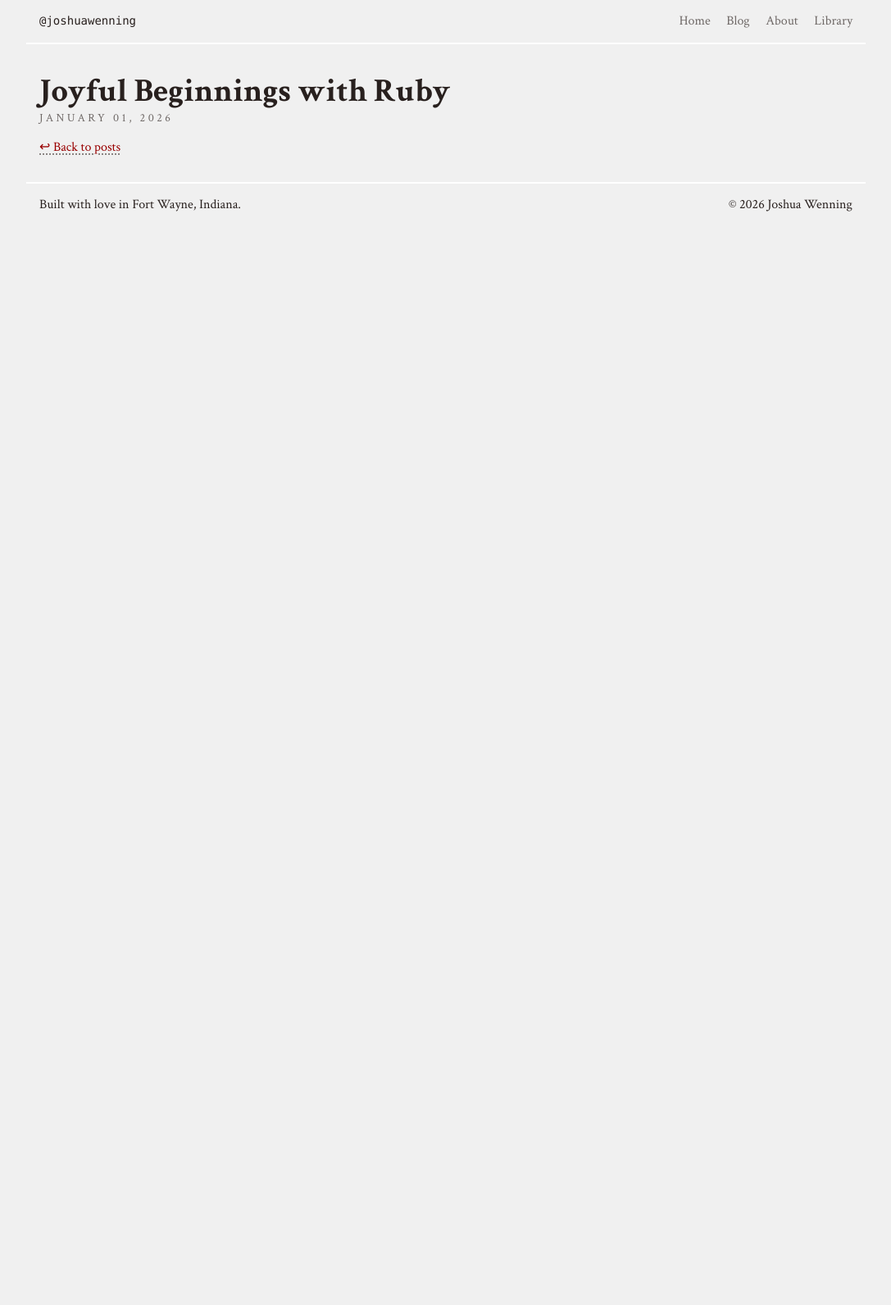
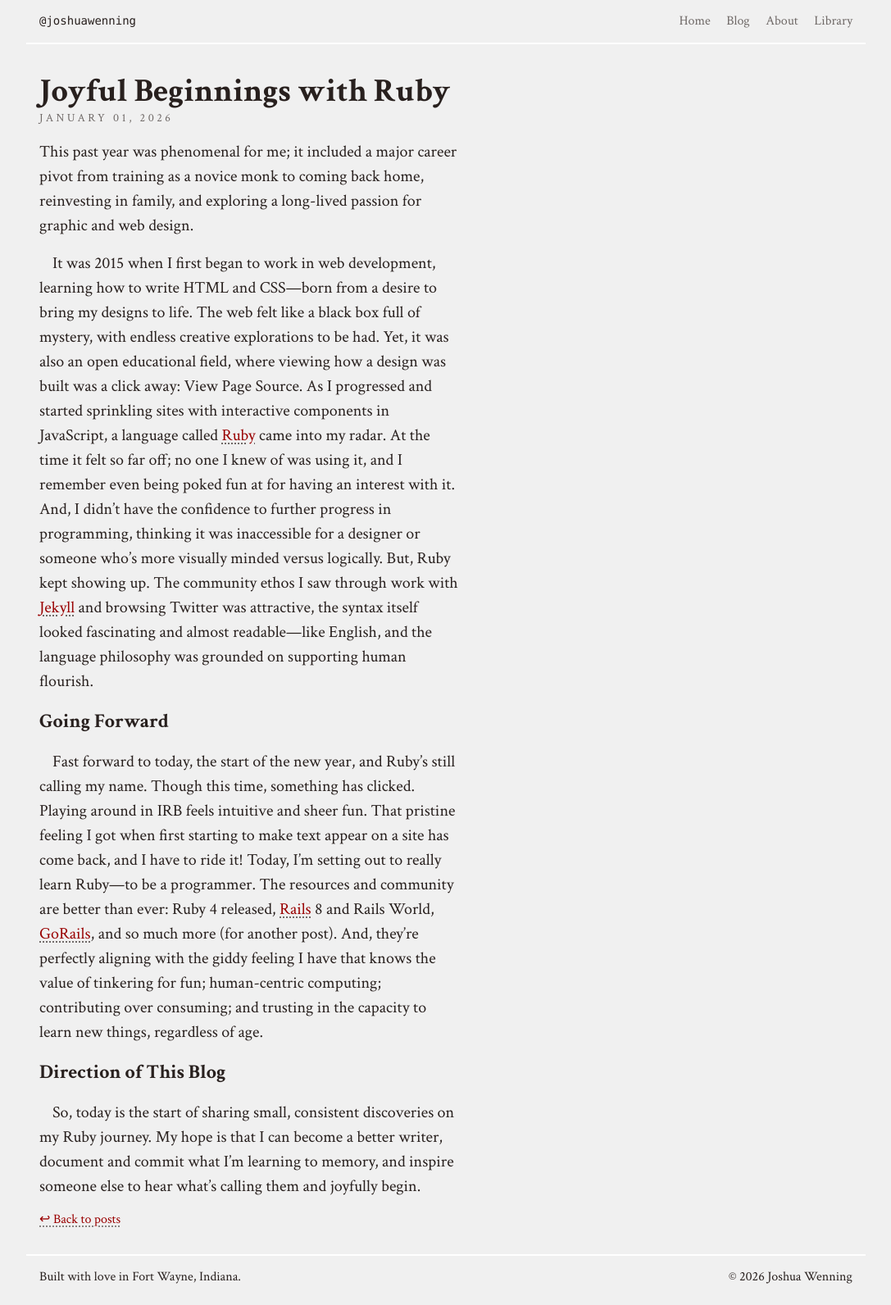
Before and after one commit to joshuawenning/blog, a Jekyll site: the page built from _posts/2026-01-01-joyful-beginnings-with-ruby.md, in a window 1280 px wide. Shown: the whole page at 82% size, without its empty margins (96-1183 px from the left). Built offline with Jekyll 4.4.1, drawn with Linux system fonts in a browser that asks for light colours; before the commit the page ends 900 px from its top, so only the background shows below that.

Commit message:
Create a new year post

```diff
--- a/_posts/2026-01-01-joyful-beginnings-with-ruby.md
+++ b/_posts/2026-01-01-joyful-beginnings-with-ruby.md
@@ -3,3 +3,15 @@ layout: post
 tags: programming
 title: Joyful Beginnings with Ruby
 ---
+
+This past year was phenomenal for me; it included a major career pivot from training as a novice monk to coming back home, reinvesting in family, and exploring a long-lived passion for graphic and web design.
+
+It was 2015 when I first began to work in web development, learning how to write HTML and CSS&mdash;born from a desire to bring my designs to life. The web felt like a black box full of mystery, with endless creative explorations to be had. Yet, it was also an open educational field, where viewing how a design was built was a click away: View Page Source. As I progressed and started sprinkling sites with interactive components in JavaScript, a language called [Ruby](https://www.ruby-lang.org/en/) came into my radar. At the time it felt so far off; no one I knew of was using it, and I remember even being poked fun at for having an interest with it. And, I didn't have the confidence to further progress in programming, thinking it was inaccessible for a designer or someone who's more visually minded versus logically. But, Ruby kept showing up. The community ethos I saw through work with [Jekyll](https://jekyllrb.com/) and browsing Twitter was attractive, the syntax itself looked fascinating and almost readable&mdash;like English, and the language philosophy was grounded on supporting human flourish.
+
+## Going Forward
+
+Fast forward to today, the start of the new year, and Ruby's still calling my name. Though this time, something has clicked. Playing around in IRB feels intuitive and sheer fun. That pristine feeling I got when first starting to make text appear on a site has come back, and I have to ride it! Today, I'm setting out to really learn Ruby&mdash;to be a programmer. The resources and community are better than ever: Ruby 4 released, [Rails](https://rubyonrails.org/) 8 and Rails World, [GoRails](https://gorails.com/), and so much more (for another post). And, they're perfectly aligning with the giddy feeling I have that knows the value of tinkering for fun; human-centric computing; contributing over consuming; and trusting in the capacity to learn new things, regardless of age.
+
+## Direction of This Blog
+
+So, today is the start of sharing small, consistent discoveries on my Ruby journey. My hope is that I can become a better writer, document and commit what I'm learning to memory, and inspire someone else to hear what's calling them and joyfully begin.
```
